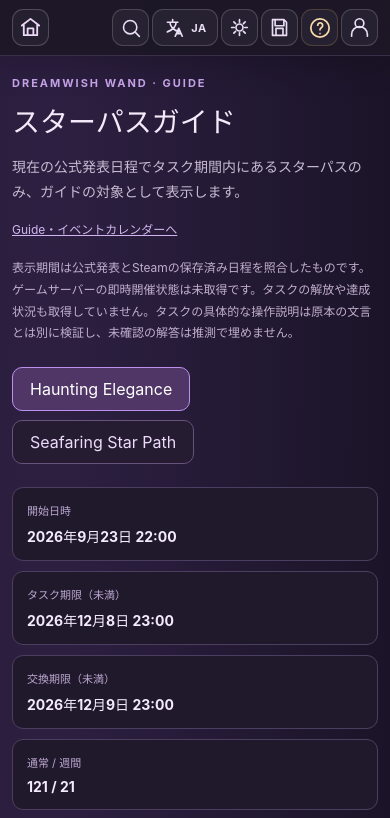
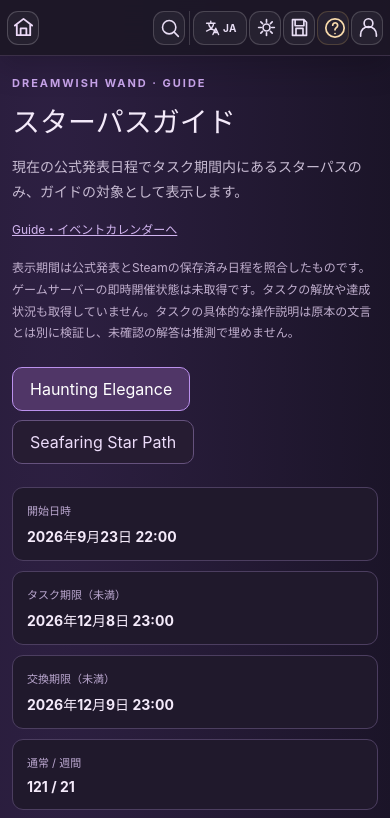
Before and after one commit to DreamwishWand/Wand, a SvelteKit app: page /guide/star-path in a window 390 px wide. Shown: the top 818 px of the page. Built offline with nearby package versions, Linux system fonts and the light colour scheme.

Commit message:
style(shell): fit context and global toolbar on mobile without extra header row

```diff
--- a/src/app.css
+++ b/src/app.css
@@ -437,3 +437,26 @@ a.portal-card:hover{transform:translateY(-3px);border-color:#cfafe7;box-shadow:0
 :root[data-wand-theme='light'] .tutorial-done{background:#6e4b8b;color:#fff}
 :root[data-wand-theme='light'] .site-main:not(:has(.portal-page)){
   background:#110e1a;color:#f5f0fb}
+
+/* Adaptive service toolbar uses the existing single-row Wand shell. */
+.header-context-tools{display:flex;align-items:center;flex:none;gap:5px;padding-right:8px;margin-right:3px;border-right:1px solid #ffffff29}
+.site-actions a.header-icon-button{text-decoration:none}
+.header-account-info{font-size:13px;line-height:1.9;color:#e0cfea;margin:20px 0}
+:root[data-wand-theme='light'] .header-context-tools{border-right-color:#b5a3c3}
+:root[data-wand-theme='light'] .header-account-info{color:#564266}
+@media(max-width:850px){
+  .header-context-tools{gap:3px;padding-right:4px;margin-right:1px}
+}
+@media(max-width:650px){
+  .site-header{padding:0 7px;gap:3px}
+  .site-actions{gap:2px}
+  .site-header .header-icon-button,.site-header .header-home-button{width:32px;height:34px;flex:none}
+  .site-header .header-language-button{min-width:54px;padding:0 4px;gap:3px}
+  .site-header .header-language-button>svg{width:17px;height:17px}
+  .site-header .header-locale-code{font-size:10px}
+  .header-context-tools .header-context-optional{display:none}
+}
+@media(max-width:365px){
+  .site-header .header-icon-button,.site-header .header-home-button{width:30px;height:32px}
+  .site-header .header-language-button{min-width:49px}
+}
```
